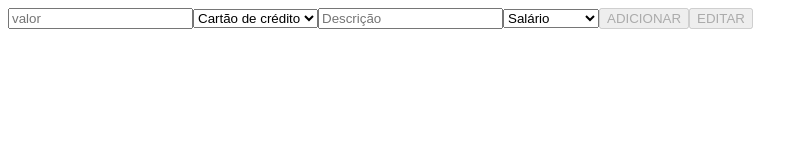
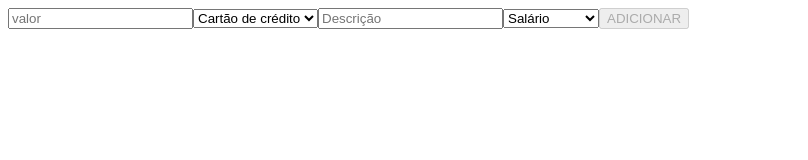
Before and after one commit to ViniciusSoares21/gcontrole, a React (Create React App) app: page / in a window 1280 px wide. Shown: the top 160 px of the page, without its empty margins (0-808 px from the left). Built offline with nearby package versions, Linux system fonts and the light colour scheme.

Commit message:
feat: adiciona funcionalida para saber o modo de edição

```diff
--- a/src/components/WalletForm.jsx
+++ b/src/components/WalletForm.jsx
@@ -97,20 +97,26 @@ function WalletForm() {
           options={['Salário', 'Alimentação', 'Transporte', 'Saúde', 'Lazer', 'Compras']}
           setStatus={ setCategory }
         />
-        <button
-          type="submit"
-          disabled={ isValid }
-          onClick={ handleSubmit }
-        >
-          ADICIONAR
-        </button>
-        <button
+        {modeEditCard ? (
+          <button
           type="submit"
           disabled={ isValid }
           onClick={ handleSubmitEdit }
-        >
-          EDITAR
-        </button>
+          >
+            EDITAR
+          </button>
+          )
+          : (
+          <button
+            type="submit"
+            disabled={ isValid }
+            onClick={ handleSubmit }
+          >
+            ADICIONAR
+          </button>
+          )
+        }
+
       </form>
       <ListCards cards={cards} setStatus={setCards} editItem={editItem}/>
     </main>
```
